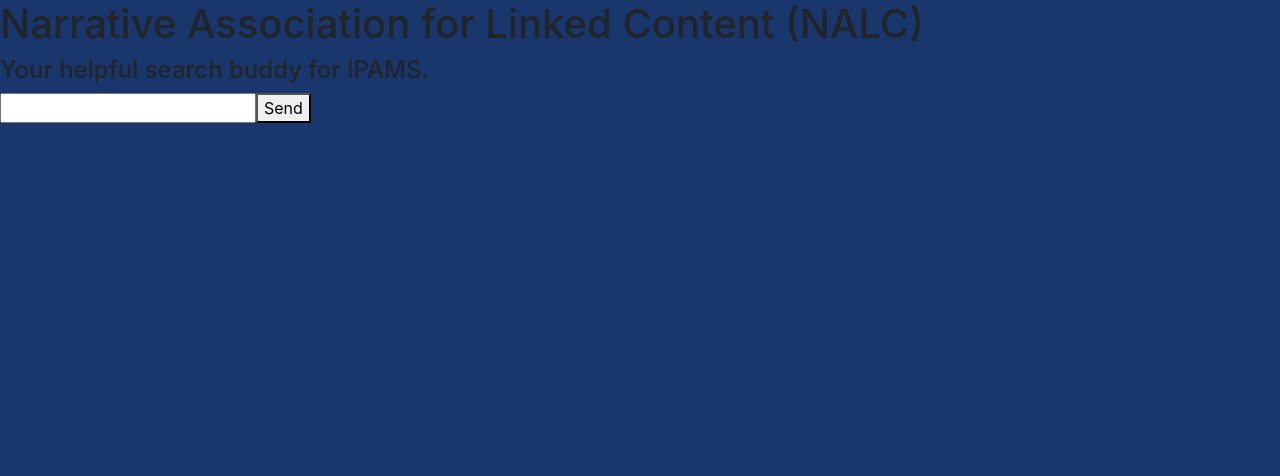
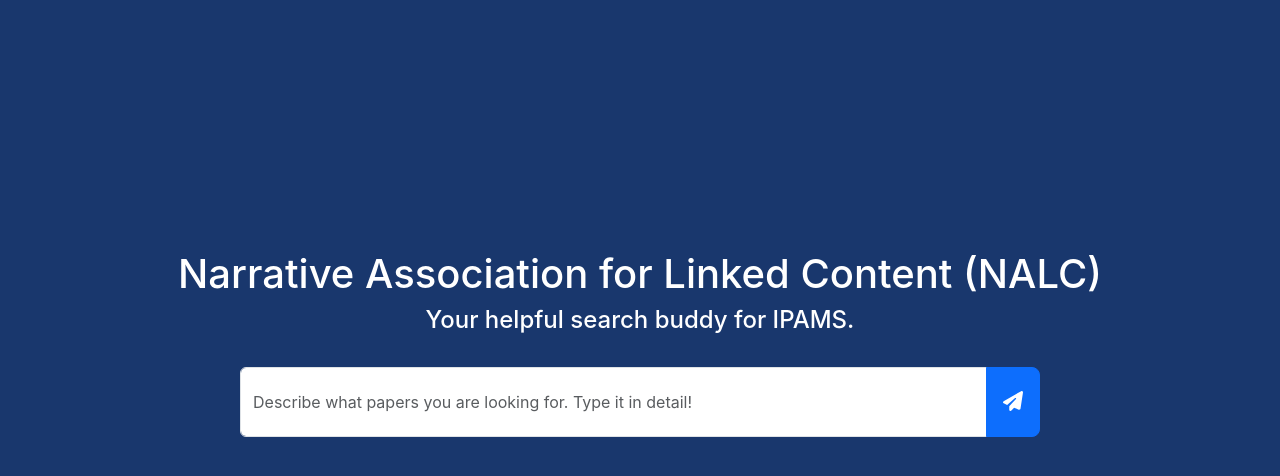
Before and after one commit to VictorEmmanuelGarcia/AISearchEngine, a React (Create React App) app in the folder Frontend/ipams-search/: page /search in a window 1280 px wide. Shown: the top 476 px of the page. Built offline with nearby package versions, Linux system fonts and the light colour scheme.

Commit message:
fix search position and merge

```diff
--- a/Frontend/ipams-search/package.json
+++ b/Frontend/ipams-search/package.json
@@ -3,6 +3,9 @@
   "version": "0.1.0",
   "private": true,
   "dependencies": {
+    "@fortawesome/fontawesome-svg-core": "^6.4.2",
+    "@fortawesome/free-solid-svg-icons": "^6.4.2",
+    "@fortawesome/react-fontawesome": "^0.2.0",
     "@testing-library/jest-dom": "^5.17.0",
     "@testing-library/react": "^13.4.0",
     "@testing-library/user-event": "^13.5.0",
--- a/Frontend/ipams-search/src/screens/search/Search.css
+++ b/Frontend/ipams-search/src/screens/search/Search.css
@@ -0,0 +1,15 @@
+.textCenter{
+    color: white;
+    text-align: center;
+}
+
+#cont{
+    margin: auto;
+    margin-top: 250px;
+}
+
+#input{
+    max-width: 800px;
+    height: 70px;
+    margin: auto;
+}
--- a/Frontend/ipams-search/src/screens/search/Search.js
+++ b/Frontend/ipams-search/src/screens/search/Search.js
@@ -1,6 +1,8 @@
 import React, { useState } from "react";
 import { Link, useNavigate } from "react-router-dom";
 import "./Search.css"
+import { FontAwesomeIcon } from '@fortawesome/react-fontawesome';
+import { faPaperPlane } from '@fortawesome/free-solid-svg-icons';
 
 const Search = () => {
     const [query, setQuery] = useState('');
@@ -64,12 +66,12 @@ const Search = () => {
     ];
 
     return (
-        <div>
+        <div className="container" id="cont">
             {chatHistory.length === 0 && (
                 <div className="title-logo-container">
-                <image src="" alt="insert image here"/>
-                <h1>Narrative Association for Linked Content (NALC)</h1>
-                <h4>Your helpful search buddy for IPAMS.</h4>
+                    <image src="" alt="insert image here"/>
+                    <h1 className="textCenter">Narrative Association for Linked Content (NALC)</h1>
+                    <h4 className="textCenter">Your helpful search buddy for IPAMS.</h4>
                 </div>
             )}
 
@@ -105,15 +107,12 @@ const Search = () => {
                 </div>
                 ))}
             </div>
-
-            <div className="user-input-container">
-                <input
-                type="text"
-                id="query"
-                value={query}
-                onChange={(e) => setQuery(e.target.value)}
-                />
-                <button onClick={handleSearch}>Send</button>
+            <br/>
+            <div class="input-group mb-3" id="input">
+                <input type="text" className="form-control" placeholder="Describe what papers you are looking for. Type it in detail! " aria-label="Recipient's username" aria-describedby="button-addon2"/>
+                <button class="btn btn-primary btn-lg" type="button" id="button-addon2" onClick={handleSearch}>
+                    <FontAwesomeIcon icon={faPaperPlane} />
+                </button>
             </div>
         </div>
     );
```
Also changed, not shown: Frontend/ipams-search/public/paper-plane-solid.svg (added), 1 other file (tests, documents, lock files or other folders).
